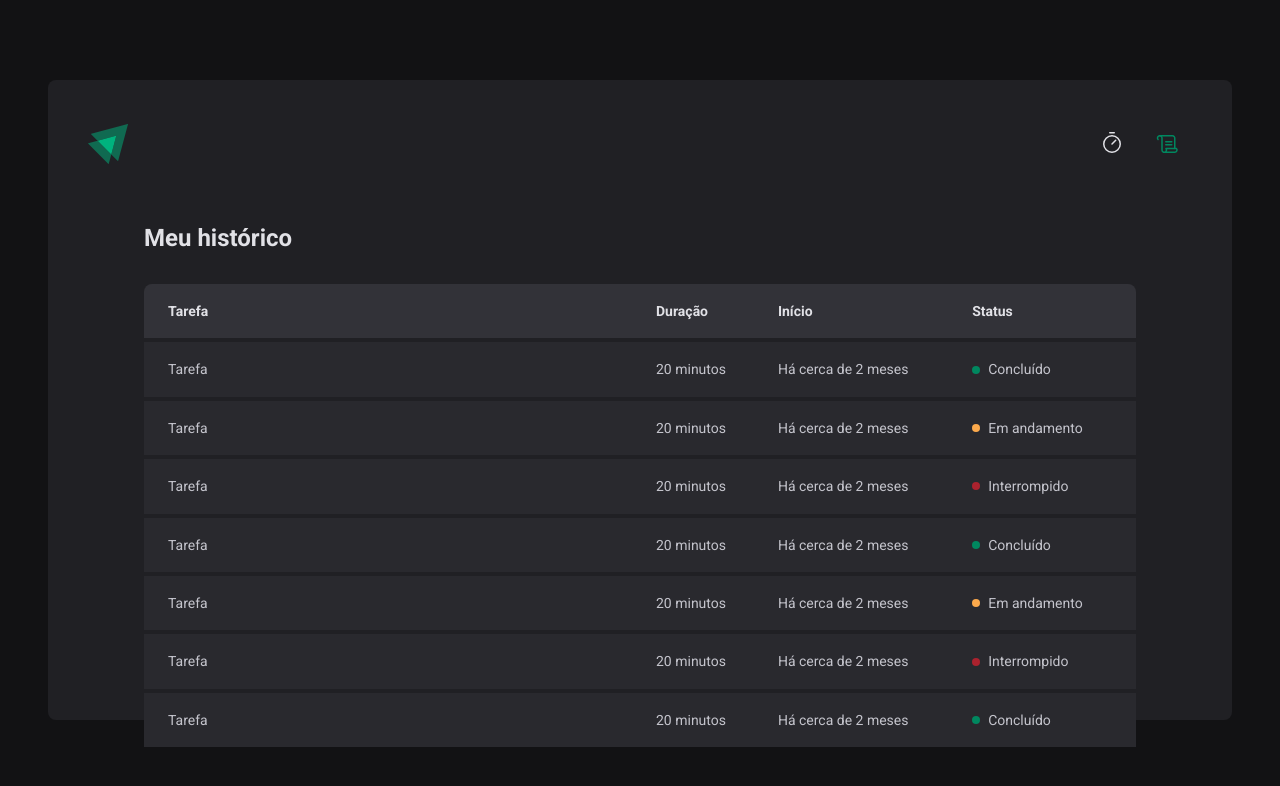
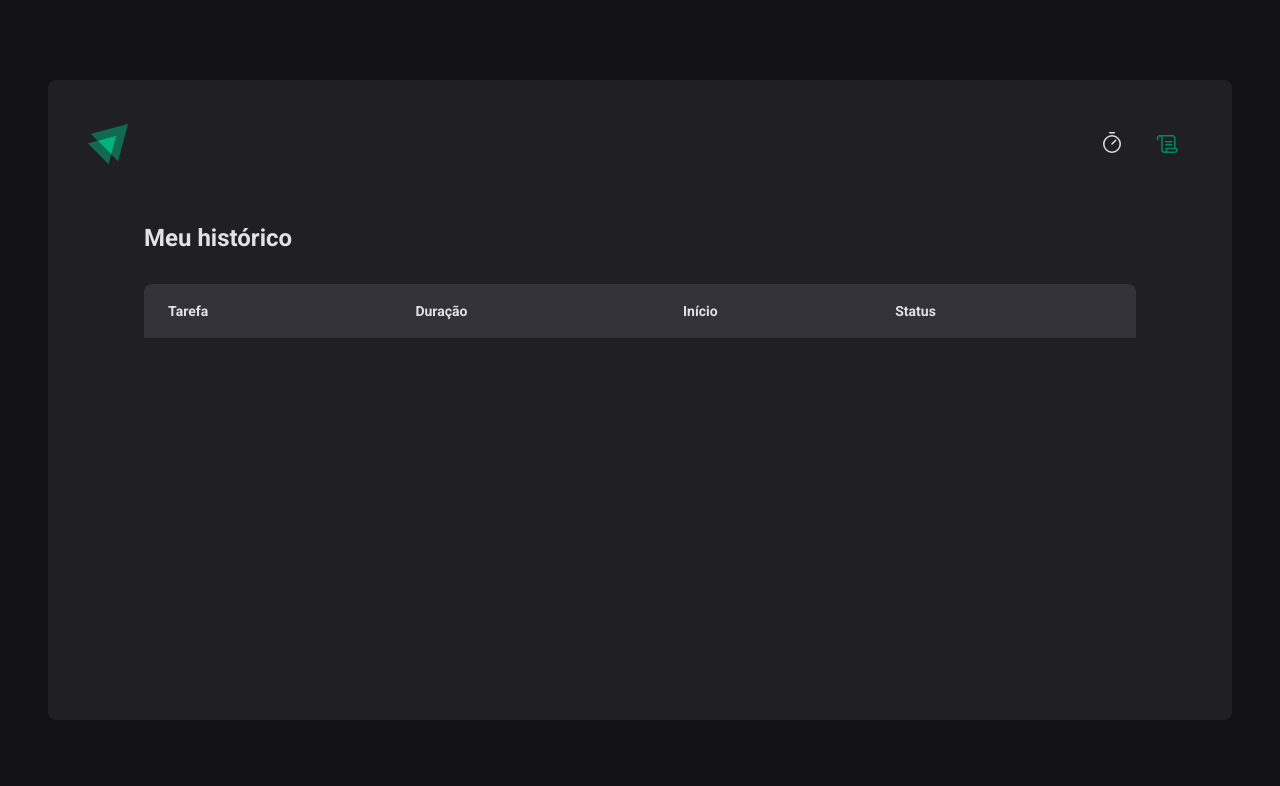
Before and after one commit to VanessaMaia26/Ignite-Timer--ReactJs, a React (Vite) app: page /history in a window 1280 px wide. Shown: the top 786 px of the page. Built offline with nearby package versions, Linux system fonts and the light colour scheme.

Commit message:
new commit

```diff
--- a/src/App.tsx
+++ b/src/App.tsx
@@ -4,12 +4,15 @@
 
 import { GlobalStyle } from './styles/global'
 import { defaultTheme } from './styles/theme/default'
+import { CyclesContextProvider } from './contexts/CyclesContext';
 
 export function App() {
   return (
     <ThemeProvider theme={defaultTheme}>
       <BrowserRouter>
-        <Router />
+        <CyclesContextProvider>
+          <Router />
+        </CyclesContextProvider>
       </BrowserRouter>
       <GlobalStyle />
     </ThemeProvider>
--- /dev/null
+++ b/src/contexts/CyclesContext.tsx
@@ -0,0 +1,101 @@
+import { createContext, ReactNode, useState, useReducer } from "react";
+
+interface CreateCycleData {
+    task: string
+    minutesAmount: number
+}
+
+interface Cycle {
+    id: string
+    task: string
+    minutesAmount: number
+    startDate: Date
+    interruptedDate?: Date
+    finisheadDate?: Date
+}
+
+interface CyclesContextType {
+    cycles: Cycle[]
+    activeCycle: Cycle | undefined
+    activeCycleId: string | null
+    amountSecondsPassed: number
+    markCurrentCycleAsFinished: () => void
+    createNewCycle: (data: CreateCycleData) => void
+    interruptCurrentCycle: () => void
+  }
+
+export const CyclesContext = createContext({} as CyclesContextType)
+
+interface CyclesContextProviderProps {
+    children: ReactNode
+}
+
+export function CyclesContextProvider({ children }: CyclesContextProviderProps) {
+    const [cycles, setCycles] = useState<Cycle[]>([])
+    const [activeCycleId, setActiveCycleId] = useState<String | null>(null)
+    const [amountSecondsPassed, setAmountSecondsPassed] = useState(0)
+
+    const activeCycle = cycles.find((cycle) => cycle.id == activeCycleId)
+
+    function setSecondsPassed(seconds: number) {
+        setAmountSecondsPassed(seconds)
+    }
+
+    function markCurrentCycleAsFinished() {
+        setCycles((state) =>
+            state.map((cycle) => {
+                if (cycle.id == activeCycleId) {
+                    return { ...cycle, finisheadDate: new Date() }
+                } else {
+                    return cycle
+                }
+            }),
+        )
+    }
+
+    function createNewCycle(data: CreateCycleData) {
+        const id = String(new Date().getTime())
+
+        const newCycle: Cycle = {
+            id,
+            task: data.task,
+            minutesAmount: data.minutesAmount,
+            startDate: new Date(),
+        }
+
+        setCycles((state) => [...state, newCycle])
+        setActiveCycleId(id)
+        setAmountSecondsPassed(0)
+    }
+
+    function interruptCurrentCycle() {
+        setActiveCycleId(null)
+
+        setCycles((state) => state.map((cycle) => {
+                if (cycle.id == activeCycleId) {
+                    return { ...cycle, interruptedDate: new Date() }
+                } else {
+                    return cycle
+                }
+            }),
+        )
+        setActiveCycleId(null)
+    }
+
+    return (
+        <CyclesContext.Provider
+            value={{
+                cycles,
+                activeCycle,
+                activeCycleId,
+                markCurrentCycleAsFinished,
+                amountSecondsPassed,
+                setSecondsPassed,
+                createNewCycle,
+                interruptCurrentCycle
+            }}
+        >
+            {children}
+        </CyclesContext.Provider>
+    )
+}
--- a/src/pages/History/index.tsx
+++ b/src/pages/History/index.tsx
@@ -1,3 +1,7 @@
+import { useContext } from "react";
+import { formatDistanceToNow } from 'date-fns'
+import ptBR from 'date-fns/locale/pt-BR'
+import { CyclesContext } from "../../contexts/CyclesContext";
 import {
     HistoryContainer,
     HistoryList,
@@ -5,6 +9,8 @@
 } from "./styles";
 
 export function History() {
+    const { cycles } = useContext(CyclesContext)
+
     return (
         <HistoryContainer>
             <h1>Meu histórico</h1>
@@ -21,62 +27,31 @@
                     </thead>
 
                     <tbody>
-                        <tr>
-                            <td>Tarefa</td>
-                            <td>20 minutos</td>
-                            <td>Há cerca de 2 meses</td>
-                            <td>
-                                <Status statusColor="green">Concluído</Status>
-                            </td>
-                        </tr>
-                        <tr>
-                            <td>Tarefa</td>
-                            <td>20 minutos</td>
-                            <td>Há cerca de 2 meses</td>
-                            <td>
-                                <Status statusColor="yellow">Em andamento</Status>
-                            </td>
-                        </tr>
-                        <tr>
-                            <td>Tarefa</td>
-                            <td>20 minutos</td>
-                            <td>Há cerca de 2 meses</td>
-                            <td>
-                                <Status statusColor="red">Interrompido</Status>
-                            </td>
-                        </tr>
-                        <tr>
-                            <td>Tarefa</td>
-                            <td>20 minutos</td>
-                            <td>Há cerca de 2 meses</td>
-                            <td>
-                                <Status statusColor="green">Concluído</Status>
-                            </td>
-                        </tr>
-                        <tr>
-                            <td>Tarefa</td>
-                            <td>20 minutos</td>
-                            <td>Há cerca de 2 meses</td>
-                            <td>
-                                <Status statusColor="yellow">Em andamento</Status>
-                            </td>
-                        </tr>
-                        <tr>
-                            <td>Tarefa</td>
-                            <td>20 minutos</td>
-                            <td>Há cerca de 2 meses</td>
-                            <td>
-                                <Status statusColor="red">Interrompido</Status>
-                            </td>
-                        </tr>
-                        <tr>
-                            <td>Tarefa</td>
-                            <td>20 minutos</td>
-                            <td>Há cerca de 2 meses</td>
-                            <td>
-                                <Status statusColor="green">Concluído</Status>
-                            </td>
-                        </tr>
+                        {cycles.map(cycle => {
+                            return (
+                                <tr key={cycle.id}>
+                                    <td>{cycle.task}</td>
+                                    <td>{cycle.minutesAmount} minutos</td>
+                                    <td>{formatDistanceToNow(cycle.startDate, {
+                                        addSuffix: true,
+                                        locale: ptBR
+                                    })}</td>
+                                    <td>
+                                        {cycle.finishedDate && (
+                                          <Status statusColor="green">Concluído</Status>
+                                        )}
+
+                                        {cycle.interruptedDate && (
+                                          <Status statusColor="red">Interrompido</Status>
+                                        )}
+
+                                        {!cycle.finishedDate && !cycle.interruptedDate && (
+                                          <Status statusColor="yellow">Em andamento</Status>
+                                        )}
+                                    </td>
+                                </tr>
+                            )
+                        })}
                     </tbody>
                 </table>
             </HistoryList>
--- a/src/pages/Home/components/NewCycleForm/index.tsx
+++ b/src/pages/Home/components/NewCycleForm/index.tsx
@@ -1,7 +1,7 @@
 import { FormContainer, MinutesAmountInput, TaskInput } from "./styles."
 import { useContext } from "react"
-import { CyclesContext } from "../.."
 import { useFormContext } from "react-hook-form"
+import { CyclesContext } from "../../../../contexts/CyclesContext"
 
 export function NewCycleForm () {
     const { activeCycle } = useContext(CyclesContext)
--- a/src/pages/Home/index.tsx
+++ b/src/pages/Home/index.tsx
@@ -2,33 +2,18 @@
 import { FormProvider, useForm } from 'react-hook-form';
 import { zodResolver } from '@hookform/resolvers/zod';
 import * as zod from 'zod';
-import { createContext, useState } from "react";
+import { useContext } from "react";
 import { NewCycleForm } from './components/NewCycleForm';
 import { Countdown } from './components/Countdown'
+import { CyclesContext } from "../../contexts/CyclesContext";
 
 import {
     HomeContainer,
     StartCountdownButton,
     StopCountdownButton
 } from "./styles";
-interface Cycle {
-    id: string
-    task: string
-    minutesAmount: number
-    startDate: Date
-    interruptedDate?: Date
-    finisheadDate?: Date
-}
 
-interface CyclesContextType {
-  activeCycle: Cycle | undefined
-  activeCycleId: string | null
-  amountSecondsPassed: number
-  markCurrentCycleAsFinished: () => void
-  setSecondsPassed: (seconds: number) => void
-}
 
-export const CyclesContext = createContext({} as CyclesContextType)
 
 const newCycleFormValidationSchema = zod.object({
     task: zod.string().min(1, 'Informe a tarefa'),
@@ -41,9 +26,7 @@
 type NewCycleFormData = zod.infer<typeof newCycleFormValidationSchema>
 
 export function Home() {
-    const [cycles, setCycles] = useState<Cycle[]>([])
-    const [activeCycleId, setActiveCycleId] = useState<String | null>(null)
-    const [amountSecondsPassed, setAmountSecondsPassed] = useState(0)
+    const { activeCycle, createNewCycle, interruptCurrentCycle } = useContext(CyclesContext)
 
     const newCycleForm = useForm<NewCycleFormData>({
         resolver: zodResolver(newCycleFormValidationSchema),
@@ -55,56 +38,10 @@
 
     const { handleSubmit, watch, reset } = newCycleForm
 
-    const activeCycle = cycles.find((cycle) => cycle.id == activeCycleId)
-
-    function setSecondsPassed(seconds: number) {
-        setAmountSecondsPassed(seconds)
-    }
-
-    function markCurrentCycleAsFinished() {
-        setCycles((state) =>
-            state.map((cycle) => {
-                if (cycle.id == activeCycleId) {
-                    return { ...cycle, finisheadDate: new Date() }
-                } else {
-                    return cycle
-                }
-            }),
-        )
-    }
-
     function handleCreateNewCycle(data: NewCycleFormData) {
-        const id = String(new Date().getTime())
-
-        const newCycle: Cycle = {
-            id,
-            task: data.task,
-            minutesAmount: data.minutesAmount,
-            startDate: new Date(),
-        }
-
-        setCycles((state) => [...state, newCycle])
-        setActiveCycleId(id)
-        setAmountSecondsPassed(0)
-
+        createNewCycle(data)
         reset()
     }
-
-    function handleInterruptCycle() {
-        setActiveCycleId(null)
-
-        setCycles((state) => state.map((cycle) => {
-                if (cycle.id == activeCycleId) {
-                    return { ...cycle, interruptedDate: new Date() }
-                } else {
-                    return cycle
-                }
-            }),
-        )
-        setActiveCycleId(null)
-    }
-
-
 
     const task = watch('task')
     const isSubmitDisabled = !task
@@ -112,17 +49,13 @@
     return (
         <HomeContainer>
             <form onSubmit={handleSubmit(handleCreateNewCycle)} action="" >
-                <CyclesContext.Provider
-                    value={{ activeCycle, activeCycleId, markCurrentCycleAsFinished, amountSecondsPassed, setSecondsPassed }}
-                >
                     <FormProvider {...newCycleForm}>
                         <NewCycleForm />
                     </FormProvider>
                     <Countdown />
-                </CyclesContext.Provider>
 
                 {activeCycle ? (
-                    <StopCountdownButton onClick={handleInterruptCycle} type="button">
+                    <StopCountdownButton onClick={interruptCurrentCycle} type="button">
                         <HandPalm size={24} />
                         Interromper
                     </StopCountdownButton>
```
Also changed, not shown: src/pages/Home/components/Countdown/index.tsx (+8 -3 lines).
